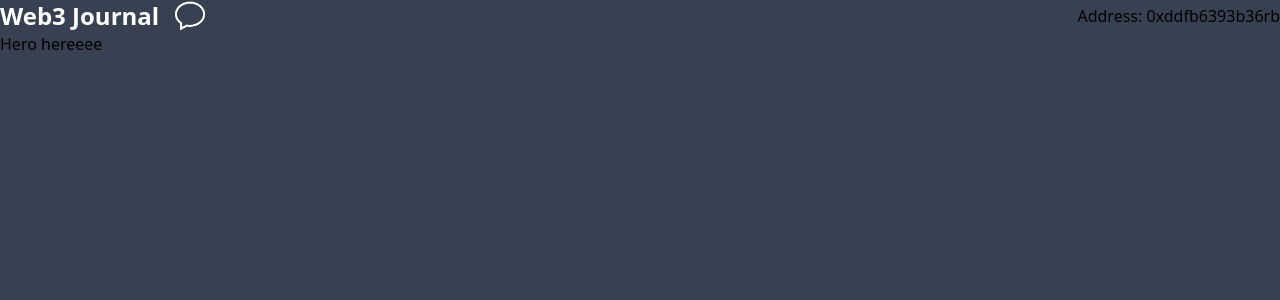
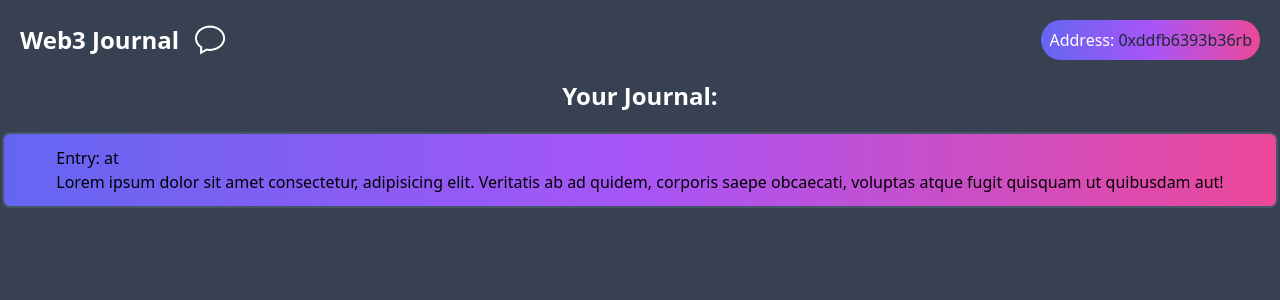
Before and after one commit to chriszlr/web3-journal, a Next.js app: page / in a window 1280 px wide. Shown: the top 300 px of the page. Built offline with nearby package versions, Linux system fonts and the light colour scheme.

Commit message:
Hero Section

```diff
--- a/components/Hero/Hero.jsx
+++ b/components/Hero/Hero.jsx
@@ -2,7 +2,19 @@ import React from 'react'
 
 const Hero = () => {
   return (
-    <div>Hero hereeee</div>
+    <div className='flex flex-col justify-center items-center'>
+      <h1 className='text-white text-2xl font-bold'>Your Journal:</h1>
+
+      <div className='border-2 rounded-lg border-slate-600 bg-gradient-to-r from-indigo-500 via-purple-500 to-pink-500 my-5 px-10'>
+
+        <div className='p-3'>
+          <h2>Entry: at</h2>
+          <p>Lorem ipsum dolor sit amet consectetur, adipisicing elit. Veritatis ab ad quidem, corporis saepe obcaecati, voluptas atque fugit quisquam ut quibusdam aut!</p>
+        </div>
+
+      </div>
+
+    </div>
   )
 }
 
--- a/components/Navbar/Navbar.jsx
+++ b/components/Navbar/Navbar.jsx
@@ -5,14 +5,14 @@ import React from 'react'
 const Navbar = () => {
   return (
     <div>
-        <nav className='container mx-auto flex justify-between items-center'>
+        <nav className='container mx-auto flex justify-between items-center p-5'>
             <div className='flex justify-between items-center space-x-4'>
                 <h1 className='text-2xl text-white font-bold'>Web3 Journal</h1>
                 <Image className='' src={"/speech-bubble-white.png"} alt={"Logo"} width={30} height={30} />
             </div>
 
-            <div>
-                <h2>Address: <span>0xddfb6393b36rb</span></h2>
+            <div className='text-white rounded-full p-2 bg-gradient-to-r from-indigo-500 via-purple-500 to-pink-500'>
+                <h2>Address: <span className='text-gray-800'>0xddfb6393b36rb</span></h2>
             </div>
         </nav>
     </div>
```
